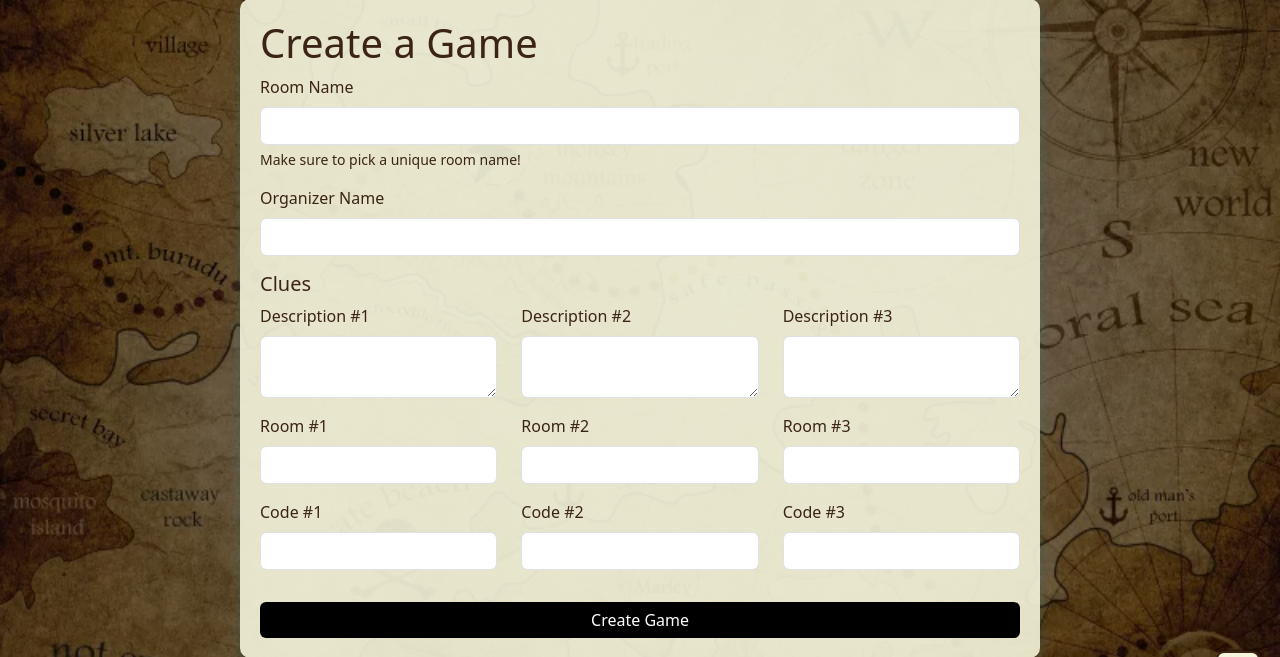
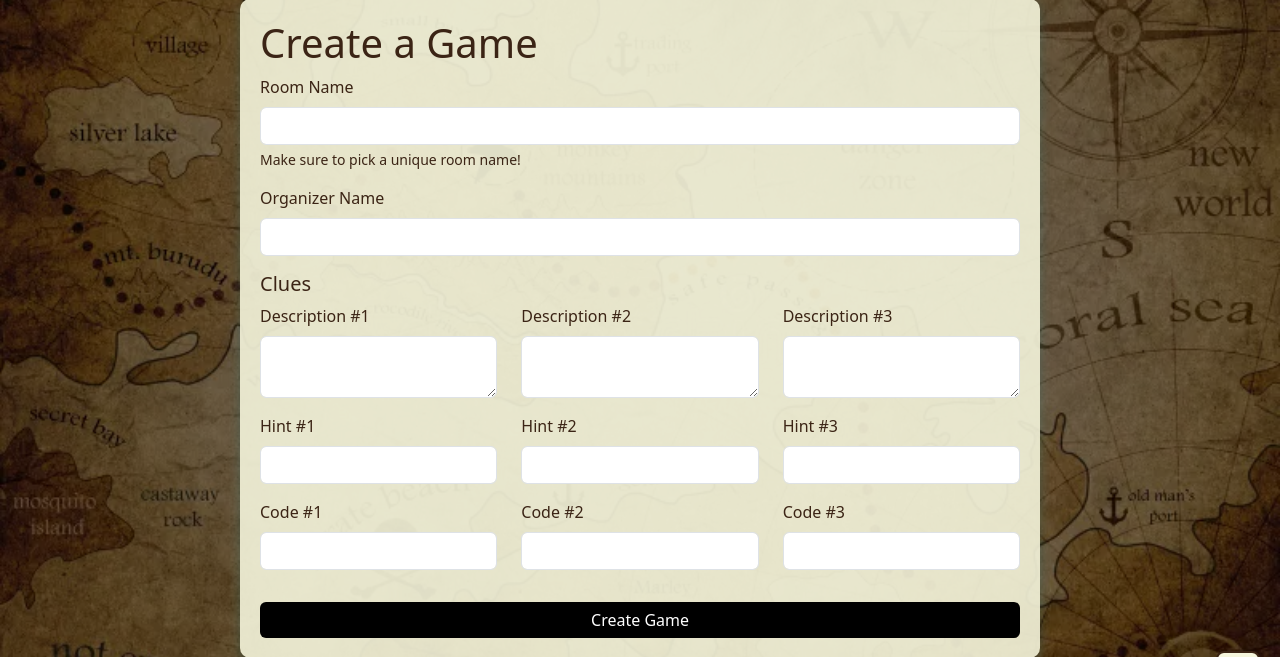
Before and after one commit to heinzketchup2005/she-knows, a Flask app: page /create-game in a window 1280 px wide. Shown: the part 81-738 px from the top of the page. Run offline with Flask 3, Linux system fonts and the light colour scheme.

Commit message:
added hint section

```diff
--- a/production/server.py
+++ b/production/server.py
@@ -42,9 +42,9 @@ def start_hunt():
     riddle1 = request.form['riddle1']
     riddle2 = request.form['riddle2']
     riddle3 = request.form['riddle3']
-    room1 = request.form['room1']
-    room2 = request.form['room2']
-    room3 = request.form['room3']
+    hint1 = request.form['hint1']
+    hint2 = request.form['hint2']
+    hint3 = request.form['hint3']
     code1 = request.form['code1']
     code2 = request.form['code2']
     code3 = request.form['code3']
@@ -55,15 +55,16 @@ def start_hunt():
         'hunt_name': hunt_name,
         'organizer': organizer,
         'objects': [
-            {"riddle": riddle1, "room": room1, "code": code1},
-            {"riddle": riddle2, "room": room2, "code": code2},
-            {"riddle": riddle3, "room": room3, "code": code3}
+            {"riddle": riddle1, "hint": hint1, "code": code1},
+            {"riddle": riddle2, "hint": hint2, "code": code2},
+            {"riddle": riddle3, "hint": hint3, "code": code3}
         ],
         'players': []
     }
     hunts_collection.insert_one(hunt_data)
 
     return render_template("hunt-reveal.html", hunt_name=hunt_name, hunt_id=hunt_id)
+
 @app.route("/join-hunt", methods=["POST"])
 def join_hunt():
     hunt_id = int(request.form["idd"])
@@ -113,8 +114,8 @@ def current_riddle(player_id, hunt_id):
         current_object = player['current_object']
         if current_object < len(hunt['objects']):
             next_hint = hunt['objects'][current_object]['riddle']
-            next_room = hunt['objects'][current_object]['room']
-            return render_template("player-dashboard.html", riddle=next_hint, room=next_room, obj=current_object, player_id=player_id, hunt_id=hunt_id)
+            hint_text = hunt['objects'][current_object]['hint']
+            return render_template("player-dashboard.html", riddle=next_hint, hint=hint_text, obj=current_object, player_id=player_id, hunt_id=hunt_id)
         else:
             return redirect(url_for("finish_game", player_id=player_id, hunt_id=hunt_id))
     else:
--- a/production/templates/create-game.html
+++ b/production/templates/create-game.html
@@ -133,8 +133,8 @@
                   <textarea name="riddle1" class="form-control"></textarea>
                 </div>
                 <div class="mb-3">
-                  <label class="form-label">Room #1</label>
-                  <input type="text" name="room1" class="form-control">
+                  <label class="form-label">Hint #1</label>
+                  <input type="text" name="hint1" class="form-control">
                 </div>
                 <div class="mb-3">
                   <label class="form-label">Code #1</label>
@@ -147,8 +147,8 @@
                   <textarea name="riddle2" class="form-control"></textarea>
                 </div>
                 <div class="mb-3">
-                  <label class="form-label">Room #2</label>
-                  <input type="text" name="room2" class="form-control">
+                  <label class="form-label">Hint #2</label>
+                  <input type="text" name="hint2" class="form-control">
                 </div>
                 <div class="mb-3">
                   <label class="form-label">Code #2</label>
@@ -161,8 +161,8 @@
                   <textarea name="riddle3" class="form-control"></textarea>
                 </div>
                 <div class="mb-3">
-                  <label class="form-label">Room #3</label>
-                  <input type="text" name="room3" class="form-control">
+                  <label class="form-label">Hint #3</label>
+                  <input type="text" name="hint3" class="form-control">
                 </div>
                 <div class="mb-3">
                   <label class="form-label">Code #3</label>
@@ -171,6 +171,7 @@
               </div>
             </div>
           </div>
+
 
           <button type="submit" class="btn btn-create-game w-100">Create Game</button>
         </form>
```
